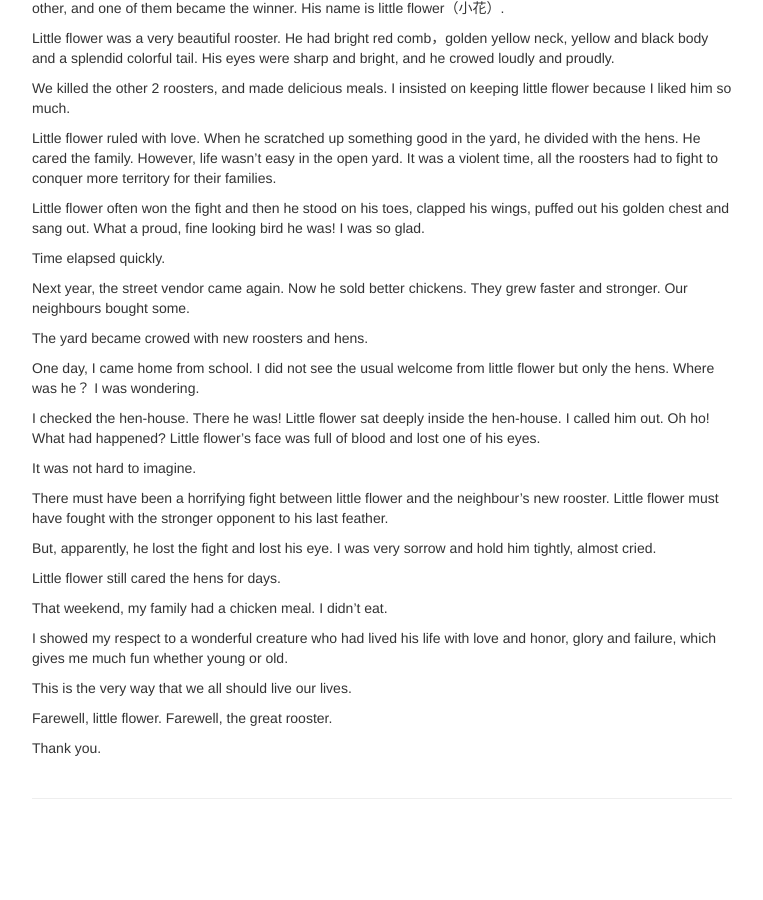
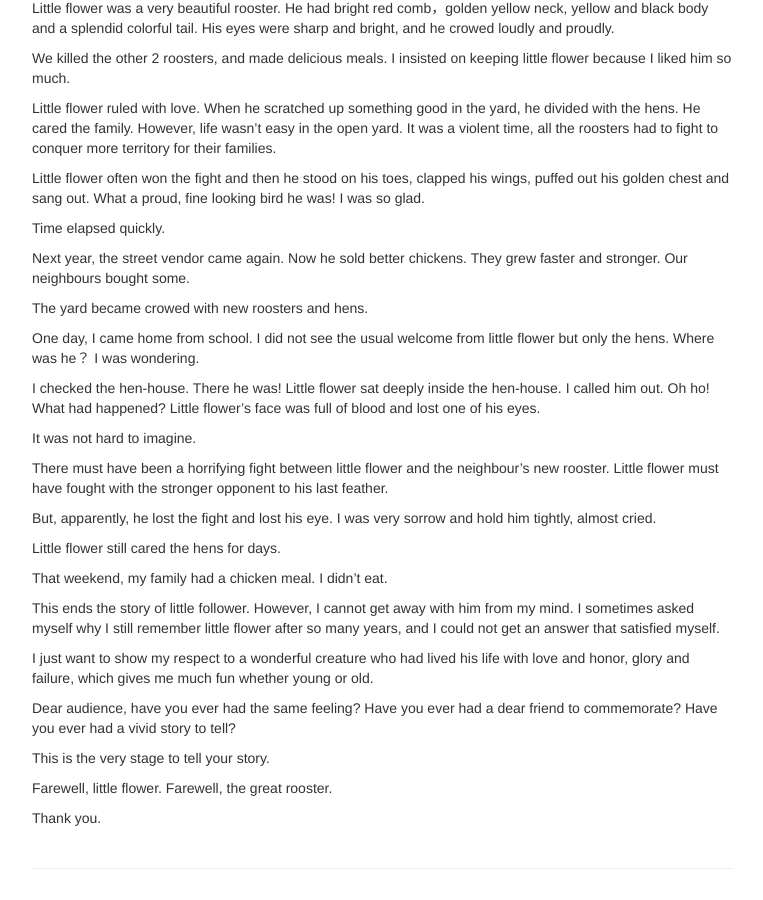
Before and after one commit to wxie2017/wxie2017.github.io, a Jekyll site: the page built from pages/speech/story_of_rooster.md, in a window 1280 px wide and 900 px high, scrolled down 644 px. Shown: the whole window, without its empty margins (258-1021 px from the left). Built offline with Jekyll 4.4.1, drawn with Linux system fonts in a browser that asks for light colours; before the commit the page ends 1474 px from its top, so only the background shows below that; some of the changed text lies outside the part shown.

Commit message:
refine the story of a rooster

```diff
--- a/pages/speech/story_of_rooster.md
+++ b/pages/speech/story_of_rooster.md
@@ -10,10 +10,8 @@
 
 Good morning.
 
-Experiences from our childhood often remain vivid in our brain, some even
-teaches us how to live our lives. Today, I tell you the story of a rooster.
-
-I was younger. Trust me, honored judges. I was much younger.
+I was younger. Trust me, dear audience, contest chair. I was much younger.
+And something from my childhood still remains vividly in my memory.
 
 Many many years ago, when I was a little kid, my family lived in a large
 flat building together with 6 other families. We shared a huge front yard.
@@ -85,10 +83,17 @@
 
 That weekend, my family had a chicken meal. I didn't eat.
 
-I showed my respect to a wonderful creature who had lived his life with love and honor,
-glory and failure, which gives me much fun whether young or old.
+This ends the story of little follower. However, I cannot get away with him from my mind.
+I sometimes asked myself why I still remember little flower after so many years, and
+I could not get an answer that satisfied myself.
 
-This is the very way that we all should live our lives.
+I just want to show my respect to a wonderful creature who had lived his life with
+love and honor, glory and failure, which gives me much fun whether young or old.
+
+Dear audience, have you ever had the same feeling? Have you ever had a dear friend to
+commemorate? Have you ever had a vivid story to tell?
+
+This is the very stage to tell your story.
 
 Farewell, little flower. Farewell, the great rooster.
 
```
Also changed, not shown: pages/speech/I_tell_myself_a_story.md (added, +42 -0 lines).
